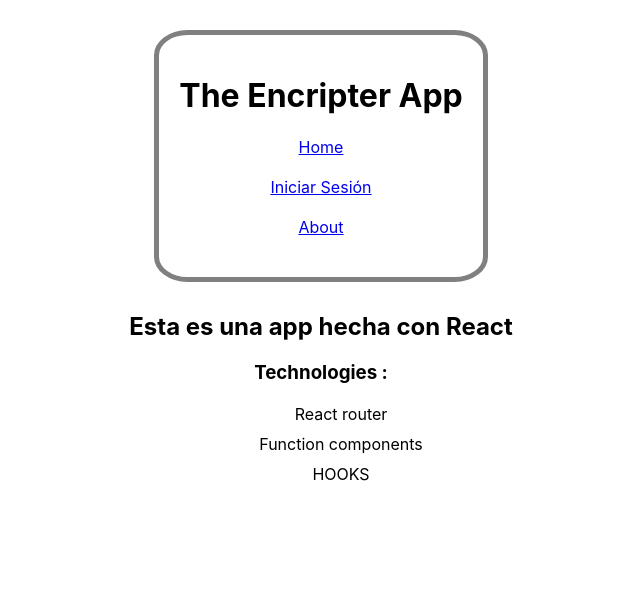
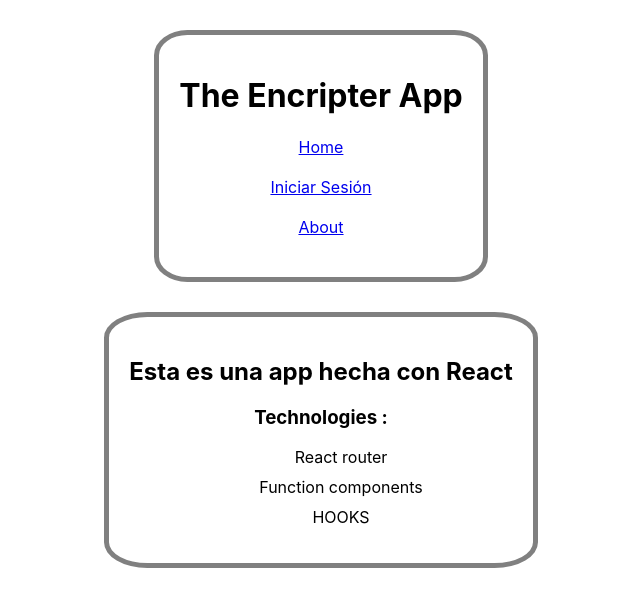
Before and after one commit to danugarri/encripterApp, a React (Create React App) app: page /about in a window 1280 px wide. Shown: the top 606 px of the page, without its empty margins (319-959 px from the left). Built offline with nearby package versions, Linux system fonts and the light colour scheme.

Commit message:
more styles

```diff
--- a/src/components/About.js
+++ b/src/components/About.js
@@ -1,4 +1,5 @@
 import React from 'react';
+import './About.scss'
 
 const explanation = {
 
@@ -18,11 +19,10 @@ const technologyValues =Object.values(explanation.Technologies)
 export default function About () {
 
     return (
-        <header style={{margin:'30px'}}>
-
+        <header className="basciView" >
              <h2>{intro[0][1]}</h2>
              <h3>{intro[1][0]} :</h3>
-             <ul style ={{margin:'20px',display:'block'}}>
+             <ul style ={{display:'block'}} >
                  {/*here asiggned a unique key to each li*/}
              {technologyValues.map(
                   elemt =><li
--- a/src/components/About.scss
+++ b/src/components/About.scss
@@ -0,0 +1,7 @@
+.basciView{
+    border:solid gray 5px;
+    border-radius: 10%;
+    margin:30px auto;
+    width: max-content;
+    padding: 20px;
+}
```
